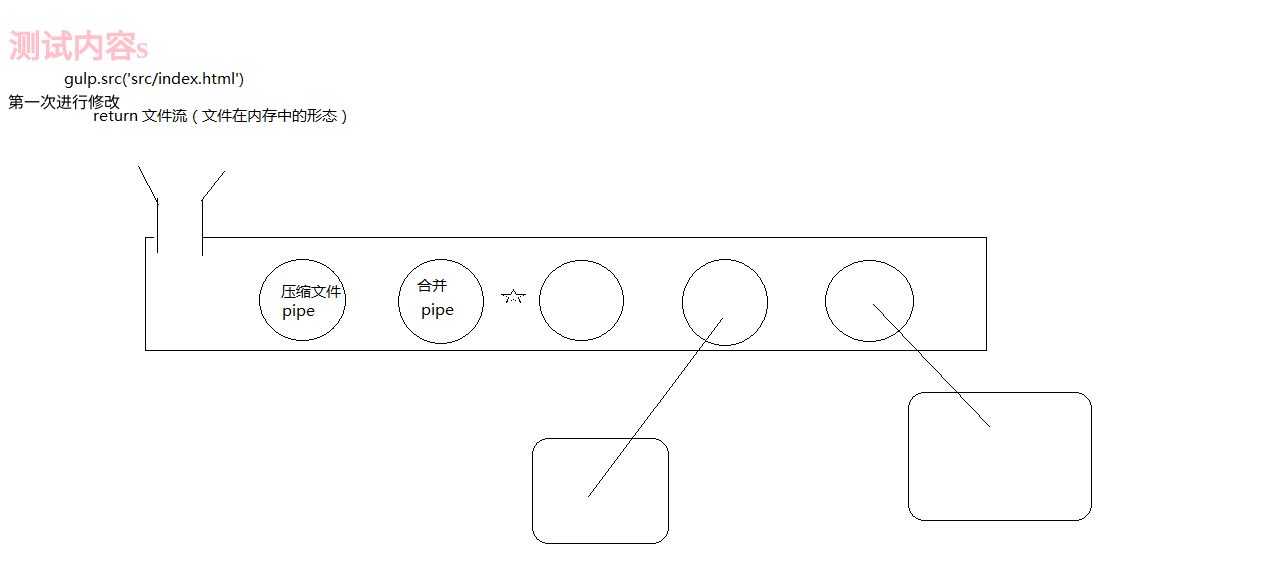
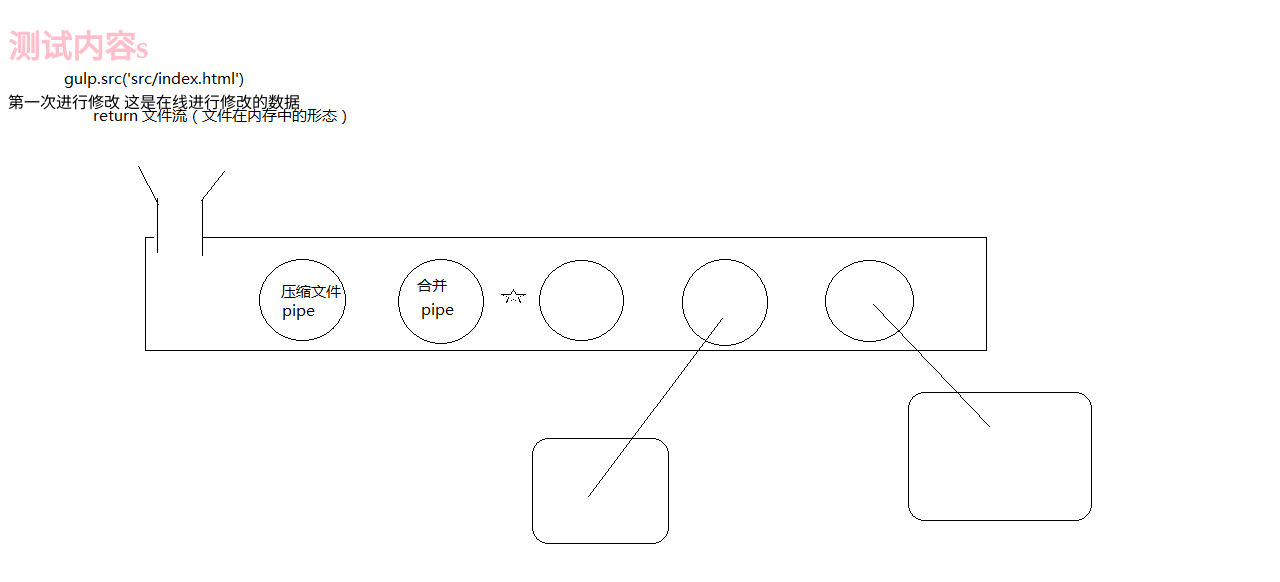
Before and after one commit to CCClouds/git-demo-two, a website: page src/index.html in a window 1280 px wide. Drawn offline with nearby package versions, Linux system fonts and the light colour scheme; files that its build step writes are made by us from their sources.

Commit message:
在线进行修改的操作

```diff
--- a/src/index.html
+++ b/src/index.html
@@ -10,6 +10,7 @@
 <!-- 测试注释 -->
   <h1>测试内容s</h1>
   第一次进行修改
+  这是在线进行修改的数据
   <script src="scripts/all.js"></script>
 </body>
 
```
